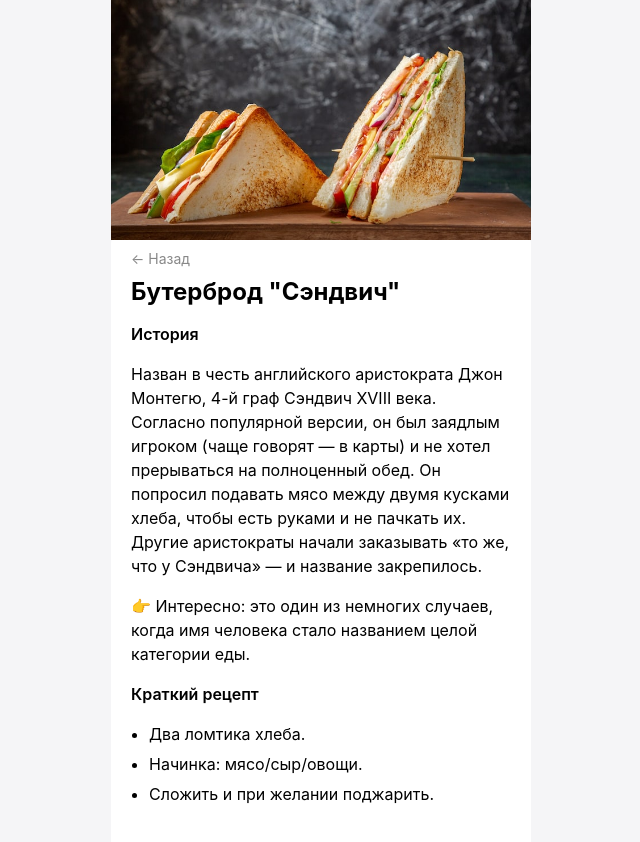
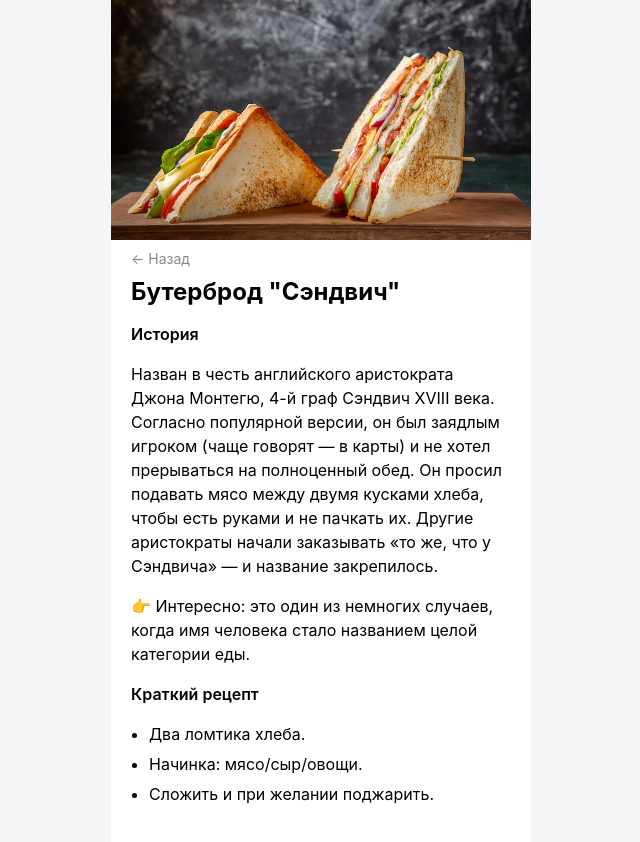
Before and after one commit to forallmail10-stack/desert, a plain HTML site: page sandwich.html in a window 1280 px wide. Shown: the whole page, without its empty margins (319-959 px from the left). Drawn offline with Linux system fonts and the light colour scheme.

```diff
--- a/sandwich.html
+++ b/sandwich.html
@@ -95,9 +95,9 @@
 
     <div class="section">
       <div class="label">История</div>
-      <p>Назван в честь английского аристократа Джон Монтегю, 4-й граф Сэндвич XVIII века.
+      <p>Назван в честь английского аристократа Джона Монтегю, 4-й граф Сэндвич XVIII века.
 
-Согласно популярной версии, он был заядлым игроком (чаще говорят — в карты) и не хотел прерываться на полноценный обед. Он попросил подавать мясо между двумя кусками хлеба, чтобы есть руками и не пачкать их.
+Согласно популярной версии, он был заядлым игроком (чаще говорят — в карты) и не хотел прерываться на полноценный обед. Он просил подавать мясо между двумя кусками хлеба, чтобы есть руками и не пачкать их.
 
 Другие аристократы начали заказывать «то же, что у Сэндвича» — и название закрепилось.</p>
 
```
